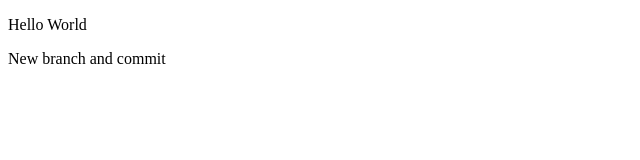
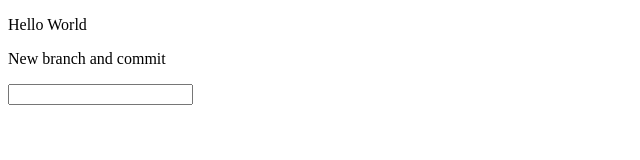
Before and after one commit to ikeuzo57/AjaxSearch, a plain HTML site: page index.html in a window 1280 px wide. Shown: the whole page, without its empty margins (0-640 px from the left). Drawn offline with Linux system fonts and the light colour scheme.

Commit message:
fbrch - Added input element

```diff
--- a/index.html
+++ b/index.html
@@ -7,5 +7,6 @@
 <body>
 	<p>Hello World</p>
 	<P>New branch and commit</P>
+	<input type="" name="">
 </body>
 </html>
```
